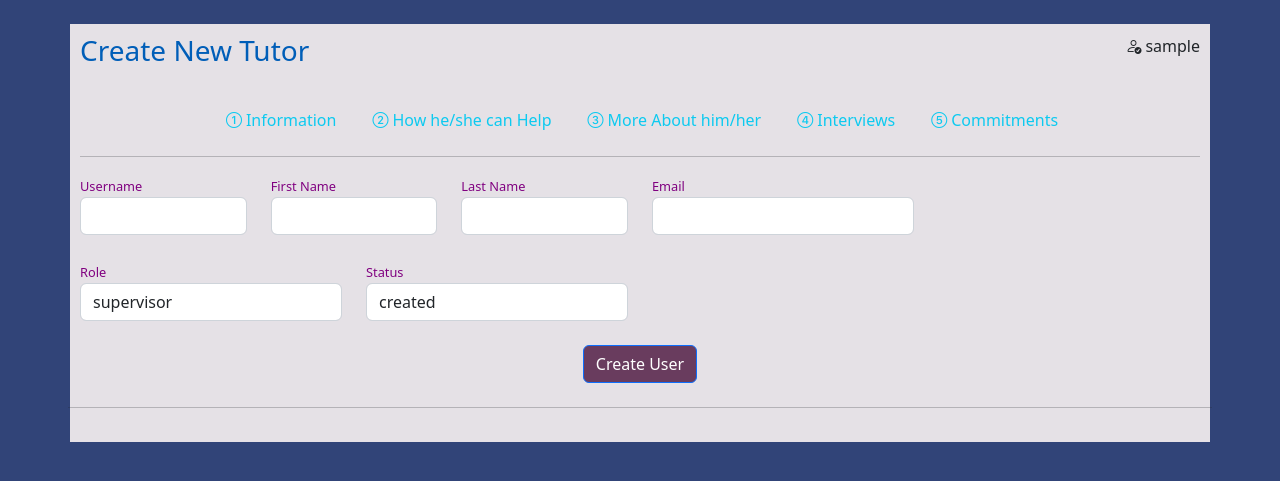
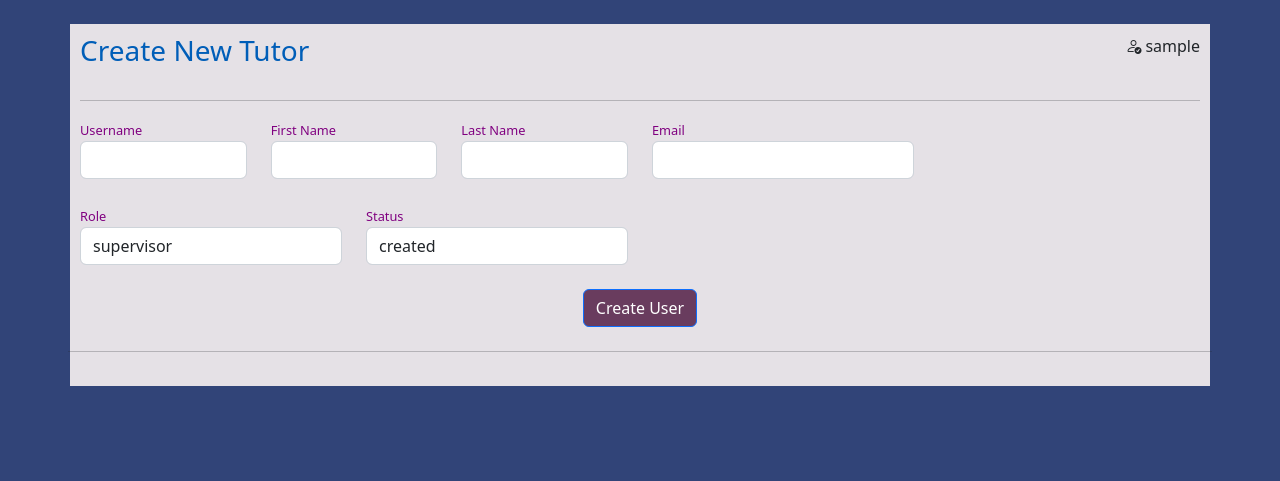
Before and after one commit to gbedad/final-project-di, a Flask app: page /admin/user/create in a window 1280 px wide. Shown: the part 64-545 px from the top of the page. Run offline with Flask 2, Linux system fonts and the light colour scheme; a user stored in the database is signed in; tables that the repository leaves empty hold one stand-in row (values such as "Sample post"); some libraries are stand-ins or nearby versions; some web fonts are replaced.

Commit message:
remove include create_user_info

```diff
--- a/app/admin/routes.py
+++ b/app/admin/routes.py
@@ -389,7 +389,7 @@ def create_user():
         role = user_form.role.data if user_form.role.data else "supervisor"
         status = user_form.status.data
 
-        new_user = models.User(username=username, first_name=first_name, last_name=last_name,email=email, role=role, status=status)
+        new_user = models.User(username=username, first_name=first_name, last_name=last_name, email=email, role=role, status=status)
         db.session.add(new_user)
 
         try:
--- a/app/templates/admin/admin_nav_profile_user.html
+++ b/app/templates/admin/admin_nav_profile_user.html
@@ -1,7 +1,7 @@
 <div id="process_header">
 <ul class="nav justify-content-center">
   <li class="nav-item">
-    <a class='nav-link link-info' href="{{url_for('admin.create_user_info', user_email=current_user.username)}}"><i class="bi bi-1-circle m-1"></i>Information</a>
+    <a class='nav-link link-info' href="{{url_for('admin.create_user', user_email=current_user.username)}}"><i class="bi bi-1-circle m-1"></i>Information</a>
   </li>
   <li class="nav-item">
     <a class='nav-link link-info' href="{{url_for('auth.profile_2', user_name=current_user.username)}}"><i class="bi bi-2-circle m-1"></i>How he/she can Help</a>
--- a/app/templates/admin/create_user.html
+++ b/app/templates/admin/create_user.html
@@ -11,7 +11,6 @@ Create User
   <div class="col-10 me-0"><h3 class="legend-color">{{ legend }}</h3></div>
   {% include 'auth/breadcrumb_user.html' %}
 </div>
-{% include 'admin/admin_nav_profile_user.html' %}
 <hr>
 
 <div class="row mb-2">
```
